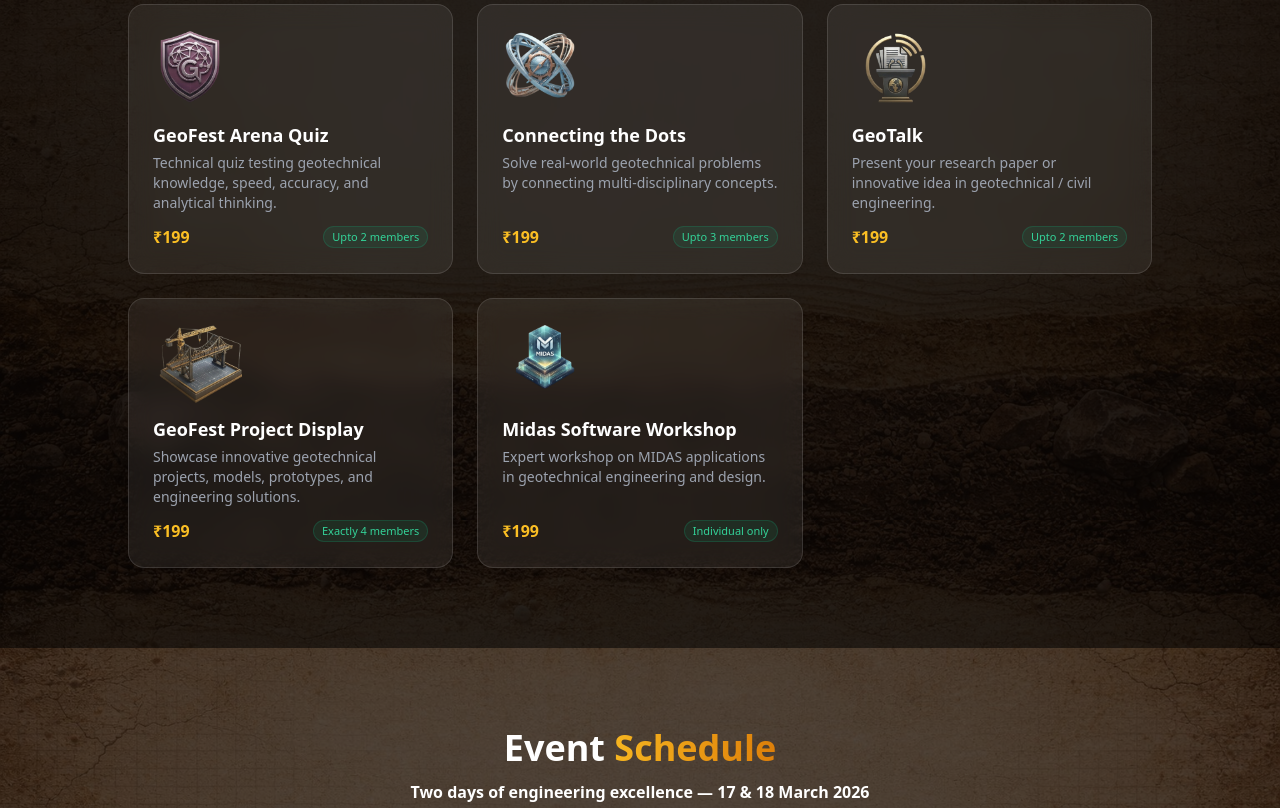
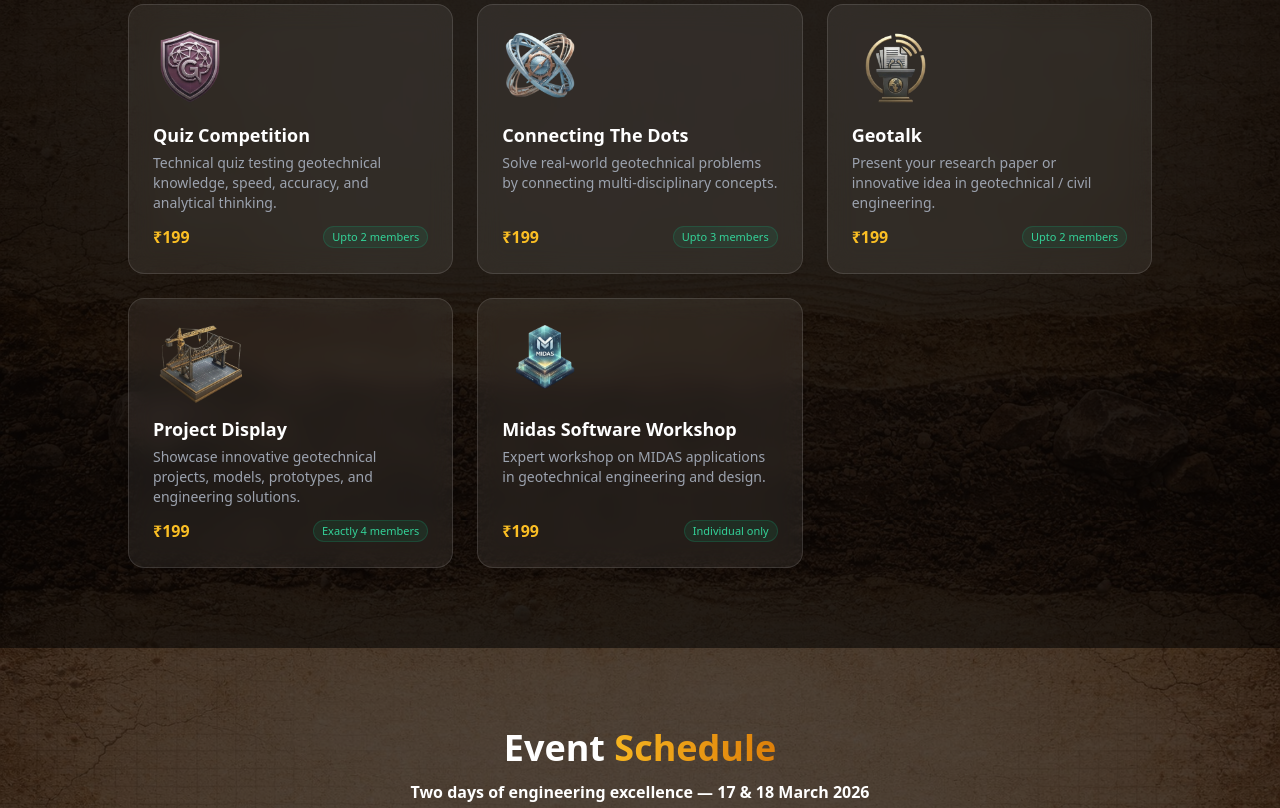
Before and after one commit to akankshakarhad/event_management_with_payment_gateway, a React (Vite) app in the folder frontend/: page / in a window 1280 px wide. Shown: the part 2040-2848 px from the top of the page. Built offline with nearby package versions, Linux system fonts and the light colour scheme; the HTML template or start-up script is replaced by a standard one.

Commit message:
UI Changes added

```diff
--- a/frontend/src/pages/EventsPage.jsx
+++ b/frontend/src/pages/EventsPage.jsx
@@ -5,19 +5,19 @@ import api from '../api';
 
 // Normalize legacy DB titles to canonical display names
 const TITLE_MAP = {
-  'Quiz Competition':             'GeoFest Arena Quiz',
-  'Geotalk (Paper Presentation)': 'GeoTalk',
-  'Project Display':              'GeoFest Project Display',
-  'Project Display Competition':  'GeoFest Project Display',
-  'MIDAS Workshop':               'Midas Software Workshop',
+  'GeoFest Arena Quiz':           'Quiz Competition',
+  'GeoTalk':                      'Geotalk',
+  'GeoFest Project Expo':         'Project Display',
+  'Connecting the Dots':          'Connecting The Dots',
+  'Midas Software Workshop':      'Midas Software Workshop',
 };
 const normalizeTitle = (title) => TITLE_MAP[title] || title;
 
 const EVENT_LOGOS = {
-  'GeoFest Arena Quiz':      '/Logos_Events/Quiz.png',
-  'GeoTalk':                 '/Logos_Events/GeoTalk.png',
-  'Connecting the Dots':     '/Logos_Events/Connecting.png',
-  'GeoFest Project Display':    '/Logos_Events/Project.png',
+  'Quiz Competition':        '/Logos_Events/Quiz.png',
+  'Geotalk':                 '/Logos_Events/GeoTalk.png',
+  'Connecting The Dots':     '/Logos_Events/Connecting.png',
+  'Project Display':         '/Logos_Events/Project.png',
   'Midas Software Workshop': '/Logos_Events/Midas.png',
 };
 const getLogo = (title) => EVENT_LOGOS[normalizeTitle(title)] || null;
--- a/frontend/src/pages/LandingPage.jsx
+++ b/frontend/src/pages/LandingPage.jsx
@@ -69,11 +69,11 @@ const MODES = [
 ];
 
 const EVENTS_PREVIEW = [
-  { logo: '/Logos_Events/Quiz.png',       title: 'GeoFest Arena Quiz',    price: 199, members: 'Upto 2 members',   desc: 'Technical quiz testing geotechnical knowledge, speed, accuracy, and analytical thinking.' },
-  { logo: '/Logos_Events/Connecting.png', title: 'Connecting the Dots',   price: 199, members: 'Upto 3 members',   desc: 'Solve real-world geotechnical problems by connecting multi-disciplinary concepts.' },
-  { logo: '/Logos_Events/GeoTalk.png',    title: 'GeoTalk',               price: 199, members: 'Upto 2 members',   desc: 'Present your research paper or innovative idea in geotechnical / civil engineering.' },
-  { logo: '/Logos_Events/Project.png',    title: 'GeoFest Project Display',  price: 199, members: 'Exactly 4 members', desc: 'Showcase innovative geotechnical projects, models, prototypes, and engineering solutions.' },
-  { logo: '/Logos_Events/Midas.png',      title: 'Midas Software Workshop', price: 199, members: 'Individual only', desc: 'Expert workshop on MIDAS applications in geotechnical engineering and design.' },
+  { logo: '/Logos_Events/Quiz.png',       title: 'Quiz Competition',        price: 199, members: 'Upto 2 members',    desc: 'Technical quiz testing geotechnical knowledge, speed, accuracy, and analytical thinking.' },
+  { logo: '/Logos_Events/Connecting.png', title: 'Connecting The Dots',     price: 199, members: 'Upto 3 members',    desc: 'Solve real-world geotechnical problems by connecting multi-disciplinary concepts.' },
+  { logo: '/Logos_Events/GeoTalk.png',    title: 'Geotalk',                 price: 199, members: 'Upto 2 members',    desc: 'Present your research paper or innovative idea in geotechnical / civil engineering.' },
+  { logo: '/Logos_Events/Project.png',    title: 'Project Display',         price: 199, members: 'Exactly 4 members', desc: 'Showcase innovative geotechnical projects, models, prototypes, and engineering solutions.' },
+  { logo: '/Logos_Events/Midas.png',      title: 'Midas Software Workshop', price: 199, members: 'Individual only',   desc: 'Expert workshop on MIDAS applications in geotechnical engineering and design.' },
 ];
 
 const OBJECTIVES = [
@@ -91,22 +91,22 @@ const SCHEDULE = [
     items: [
       { time: '09:30 AM – 12:30 PM', label: 'Inauguration Programme & Key Note Sessions' },
       { time: '12:30 PM – 01:30 PM', label: 'Lunch Break' },
-      { time: '01:30 PM – 04:00 PM', label: 'GeoFest Arena Quiz & Midas Software Workshop' },
+      { time: '01:30 PM – 04:00 PM', label: 'Quiz Competition & Midas Software Workshop' },
       { time: '04:00 PM – 04:20 PM', label: 'Refreshment Break' },
       { time: '04:20 PM – 05:00 PM', label: 'Project Evaluation' },
-      { time: '09:30 AM – 05:00 PM', label: 'GeoFest Project Display (Whole Day)' },
+      { time: '09:30 AM – 05:00 PM', label: 'Project Display (Whole Day)' },
     ],
   },
   {
     day: 'Day 2', date: '18 March 2026',
     color: 'from-emerald-600 to-teal-600',
     items: [
-      { time: '09:30 AM – 12:30 PM', label: 'First Round: Connecting the Dots & GeoTalk' },
+      { time: '09:30 AM – 12:30 PM', label: 'First Round: Connecting The Dots & Geotalk' },
       { time: '12:30 PM – 01:30 PM', label: 'Lunch Break' },
-      { time: '01:30 PM – 04:00 PM', label: 'Final Round: Connecting the Dots & GeoTalk' },
+      { time: '01:30 PM – 04:00 PM', label: 'Final Round: Connecting The Dots & Geotalk' },
       { time: '04:00 PM – 04:20 PM', label: 'Refreshment Break' },
       { time: '04:20 PM – 05:00 PM', label: 'Valedictory Function' },
-      { time: '09:30 AM – 05:00 PM', label: 'GeoFest Project Display (Whole Day)' },
+      { time: '09:30 AM – 05:00 PM', label: 'Project Display (Whole Day)' },
     ],
   },
 ];
--- a/frontend/src/pages/RegisterPage.jsx
+++ b/frontend/src/pages/RegisterPage.jsx
@@ -6,27 +6,27 @@ import api from '../api';
 const EMPTY_MEMBER = { name: '', email: '', phone: '', college: '' };
 
 const TITLE_MAP = {
-  'Quiz Competition':             'GeoFest Arena Quiz',
-  'Geotalk (Paper Presentation)': 'GeoTalk',
-  'Project Display':              'GeoFest Project Display',
-  'Project Display Competition':  'GeoFest Project Display',
-  'MIDAS Workshop':               'Midas Software Workshop',
+  'GeoFest Arena Quiz':           'Quiz Competition',
+  'GeoTalk':                      'Geotalk',
+  'GeoFest Project Expo':         'Project Display',
+  'Connecting the Dots':          'Connecting The Dots',
+  'Midas Software Workshop':      'Midas Software Workshop',
 };
 const norm = (t) => TITLE_MAP[t] || t;
 
 const EVENT_LOGOS = {
-  'GeoFest Arena Quiz':      '/Logos_Events/Quiz.png',
-  'GeoTalk':                 '/Logos_Events/GeoTalk.png',
-  'Connecting the Dots':     '/Logos_Events/Connecting.png',
-  'GeoFest Project Display':    '/Logos_Events/Project.png',
+  'Quiz Competition':        '/Logos_Events/Quiz.png',
+  'Geotalk':                 '/Logos_Events/GeoTalk.png',
+  'Connecting The Dots':     '/Logos_Events/Connecting.png',
+  'Project Display':         '/Logos_Events/Project.png',
   'Midas Software Workshop': '/Logos_Events/Midas.png',
 };
 const getLogo = (t) => EVENT_LOGOS[norm(t)] || null;
 
 /* Parallel-event conflict pairs */
 const CONFLICT_PAIRS = [
-  ['GeoFest Arena Quiz', 'Midas Software Workshop'],
-  ['Connecting the Dots', 'GeoTalk'],
+  ['Quiz Competition', 'Midas Software Workshop'],
+  ['Connecting The Dots', 'Geotalk'],
 ];
 const getConflict = (title) => {
   const n = norm(title);
```
Also changed, not shown: 1 other file (tests, documents, lock files or other folders).
